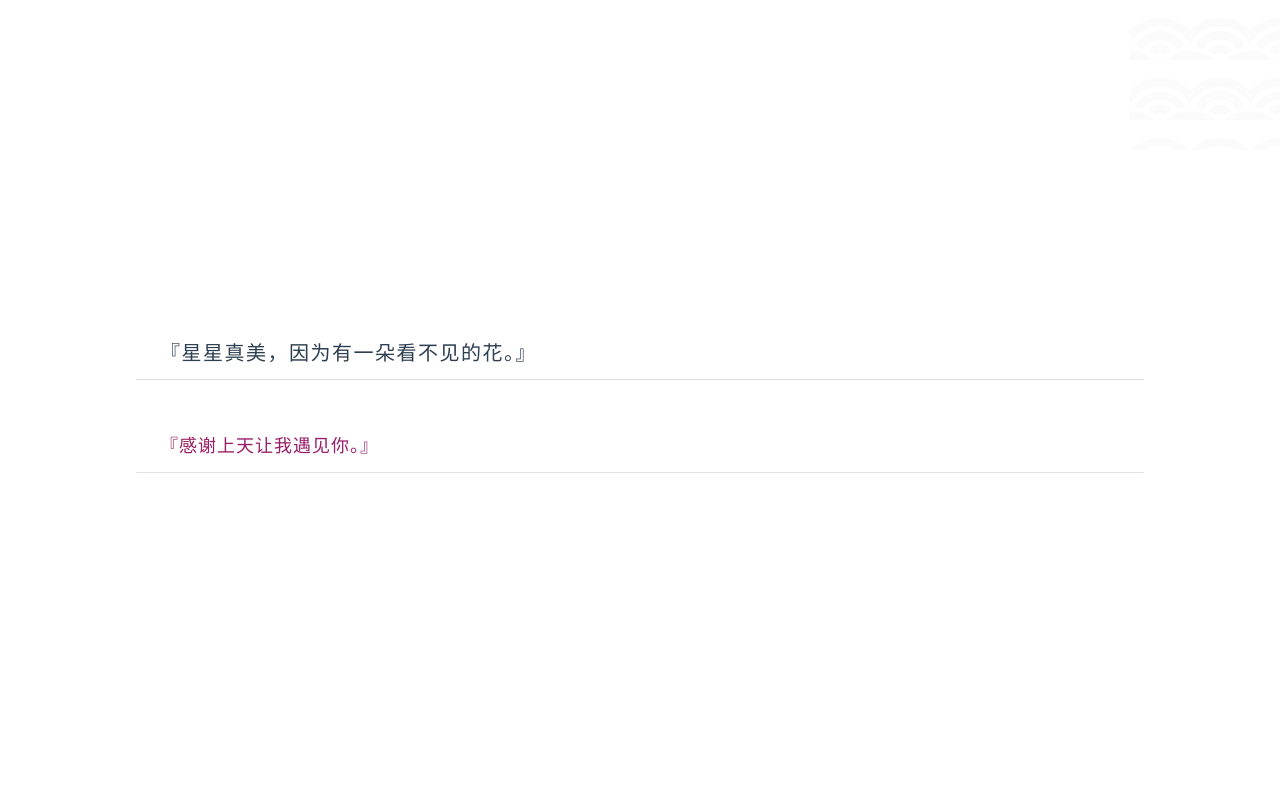
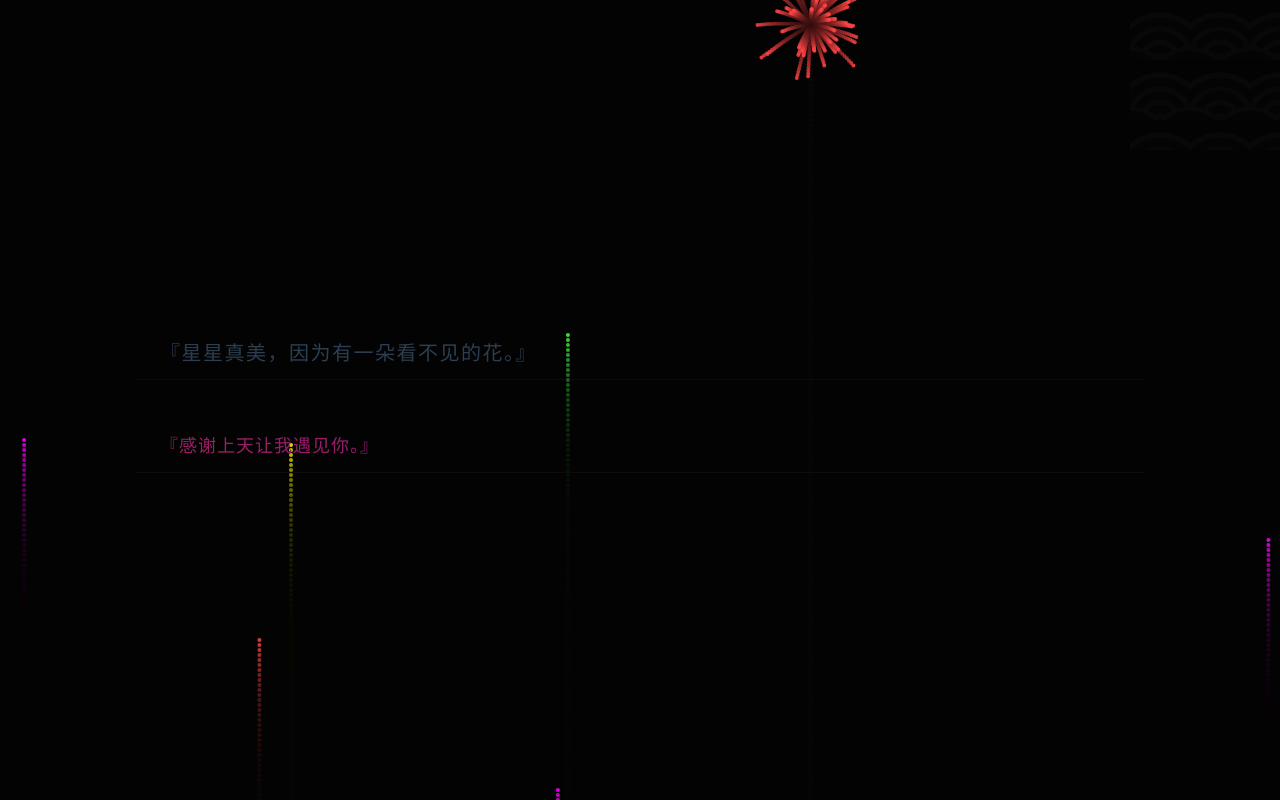
Before and after one commit to glownight/wkt, a Next.js app: page /love in a window 1280 px wide. Built offline with nearby package versions, Linux system fonts and the light colour scheme.

Commit message:
感谢上天让我遇见你 添加烟花效果

```diff
--- a/src/pages/love/index.js
+++ b/src/pages/love/index.js
@@ -1,7 +1,14 @@
 import "../../app/globals.css";
+import dynamic from "next/dynamic";
+
+const Fireworks = dynamic(() => import("../../components/Fireworks"), {
+  ssr: false,
+});
 
 export default function Index() {
   return (
+    <>
+      <Fireworks />
       <div className="grid grid-rows-[20px_1fr_20px] items-center justify-items-center min-h-screen p-6 pb-16 gap-12 sm:p-20 font-[family-name:var(--font-geist-sans)]">
         <div className="japanese-pattern" />
         <main className="flex flex-col gap-10 row-start-2 items-start max-w-[90%] w-full">
@@ -12,5 +19,6 @@ export default function Index() {
         </main>
         <footer className="row-start-3 flex gap-6 flex-wrap items-center justify-center"></footer>
       </div>
+    </>
   );
 }
```
Lines whose indentation alone changed are shown as unchanged.
